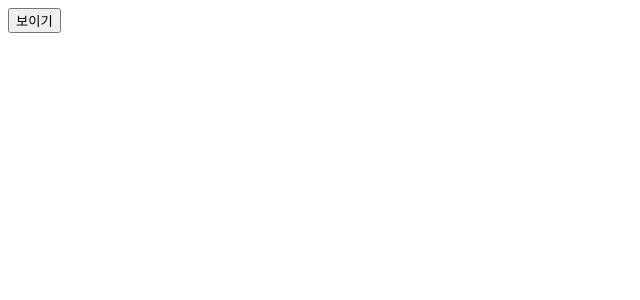
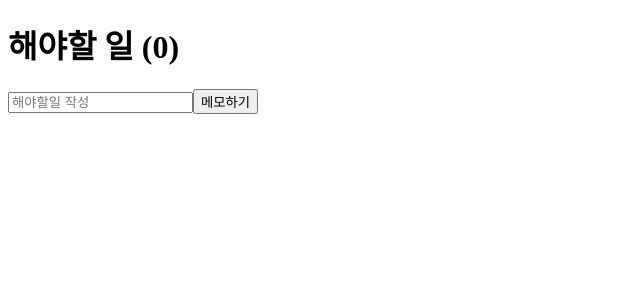
Before and after one commit to kjhto46/reactStart, a React (Create React App) app: page / in a window 1280 px wide. Shown: the top 300 px of the page, without its empty margins (0-640 px from the left). Built offline with nearby package versions, Linux system fonts and the light colour scheme.

Commit message:
해야할 일 리스트 만들기 추가만되기

```diff
--- a/src/App.js
+++ b/src/App.js
@@ -1,30 +1,38 @@
 import { useEffect, useState } from "react";
 
-function Hello() {
-  // function byFn() {
-  //   console.log("종료하기 🥹");
-  // }
-  // function hiFn() {
-  //   console.log('생성하기 😀');
-  //   return byFn;
-  // }
-  // useEffect(hiFn, []); // 이런식으로 return을 이용해 useEffect의 보이는 반대도 제어 가능, 단 아래처럼 useEffect안에 다 쓰는 방향을 선호
-  useEffect(() => {
-    console.log("생성하기 😀");
-    return () => {
-      console.log('종료하기 🥹')
+function App() {
+  const [toDo, setToDo] = useState("");
+  const [toDos, setToDos] = useState([]);
+  const onChange = (e) => {
+    setToDo(e.target.value);
+    // console.log(toDo);
+  };
+  const onSubmit = (e) => {
+    e.preventDefault();
+    // console.log(toDo);
+    if (toDo === "") {
+      return;
     }
-  }, []);
-  return <h1>안녕하세요?</h1>;
-}
-
-function App() {
-  const [showing, setShowing] = useState(false);
-  const onClick = () => setShowing((prev) => !prev);
+    setToDos((currentArray) => [toDo, ...currentArray]);
+    setToDo("");
+  };
   return (
     <div>
-      {showing ? <Hello /> : null}
-      <button onClick={onClick}>{showing ? "숨김" : "보이기"}</button>
+      <h1>해야할 일 ({toDos.length})</h1>
+      <form onSubmit={onSubmit}>
+        <input
+          onChange={onChange}
+          value={toDo}
+          type="text"
+          placeholder="해야할일 작성"
+        ></input>
+        <button>메모하기</button>
+      </form>
+      <ul>
+        {toDos.map((i, index) => (
+          <li key={index}>{i}</li>
+        ))}
+      </ul>
     </div>
   );
 }
```
